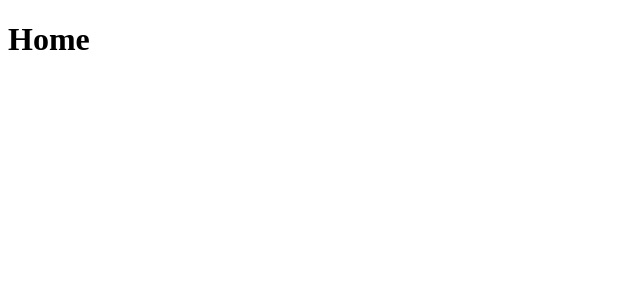
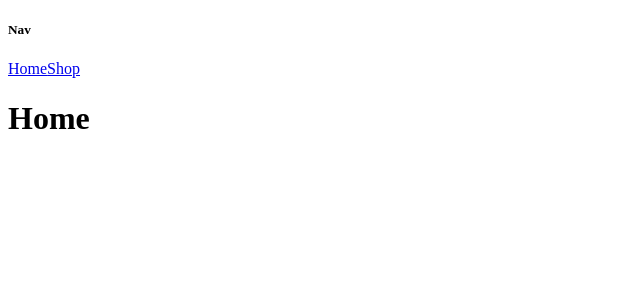
Before and after one commit to Azzryel/ship-shopping-cart-react, a React (Create React App) app: page / in a window 1280 px wide. Shown: the top 300 px of the page, without its empty margins (0-640 px from the left). Built offline with nearby package versions, Linux system fonts and the light colour scheme.

Commit message:
add basic nav

```diff
--- /dev/null
+++ b/src/components/Nav.js
@@ -0,0 +1,19 @@
+import React from "react";
+import { Link } from "react-router-dom";
+
+const Nav = () => {
+
+    return (
+        <nav>
+            <h5> Nav </h5>
+            <Link to="/">
+                <span>Home</span>
+            </Link>
+            <Link to="/shop">
+                <span>Shop</span>
+            </Link>
+        </nav>
+    )
+};
+
+export default Nav;
--- a/src/components/Routes.js
+++ b/src/components/Routes.js
@@ -1,16 +1,20 @@
 import React from "react";
 import { BrowserRouter as Router, Switch, Route } from "react-router-dom";
+import Nav from "./Nav";
 import App from "../App";
 import Shop from "./Shop";
 
 const Routes = () => {
     return (
         <Router>
-        <Switch>
-          <Route exact path="/" component={App} />
-          <Route exact path="/shop" component={Shop} />
-        </Switch>
-      </Router>
+            <div>
+                <Nav />
+                <Switch>
+                <Route exact path="/" component={App} />
+                <Route exact path="/shop" component={Shop} />
+                </Switch>
+            </div>
+        </Router>
     );
 };
 
```
